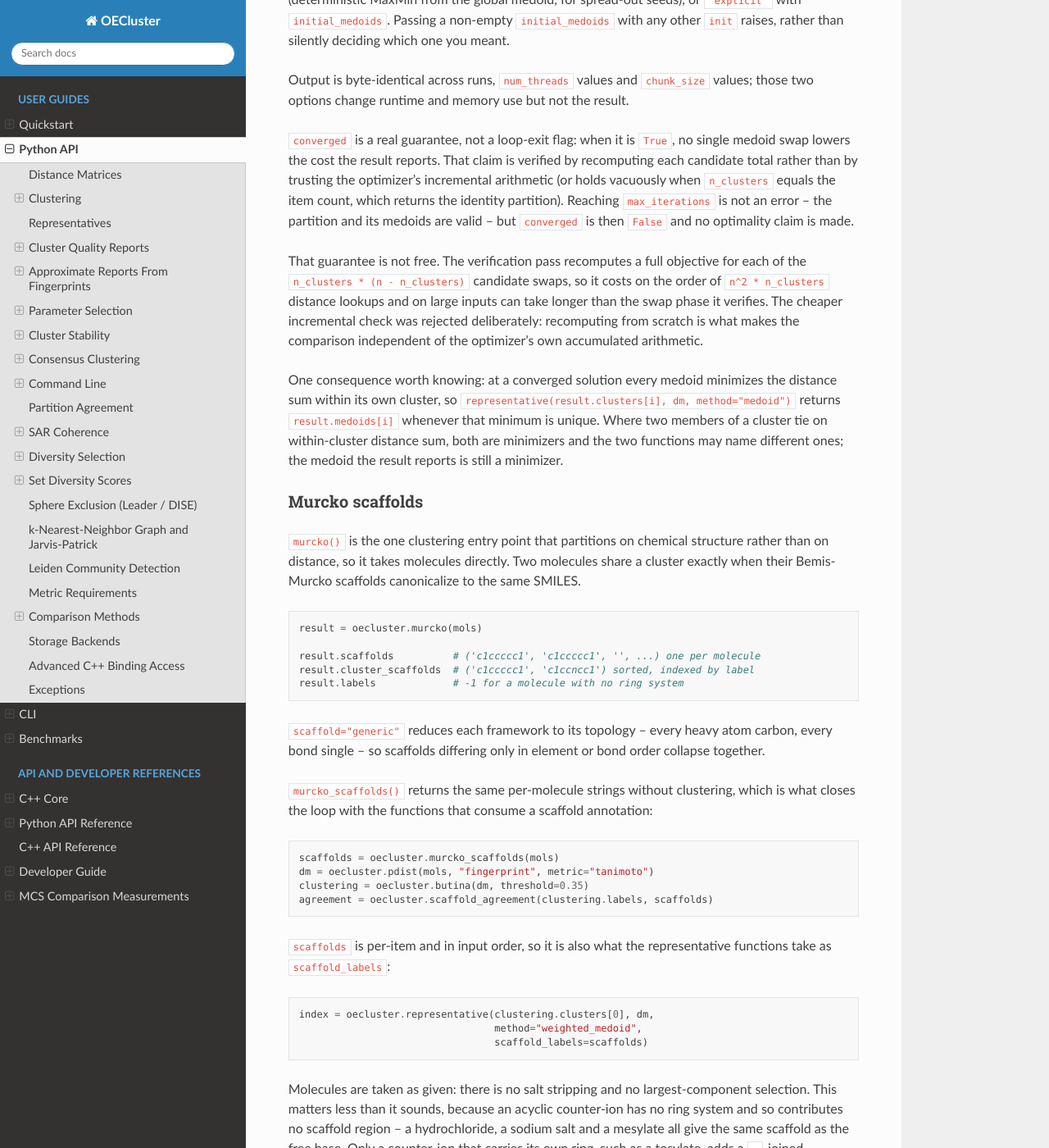
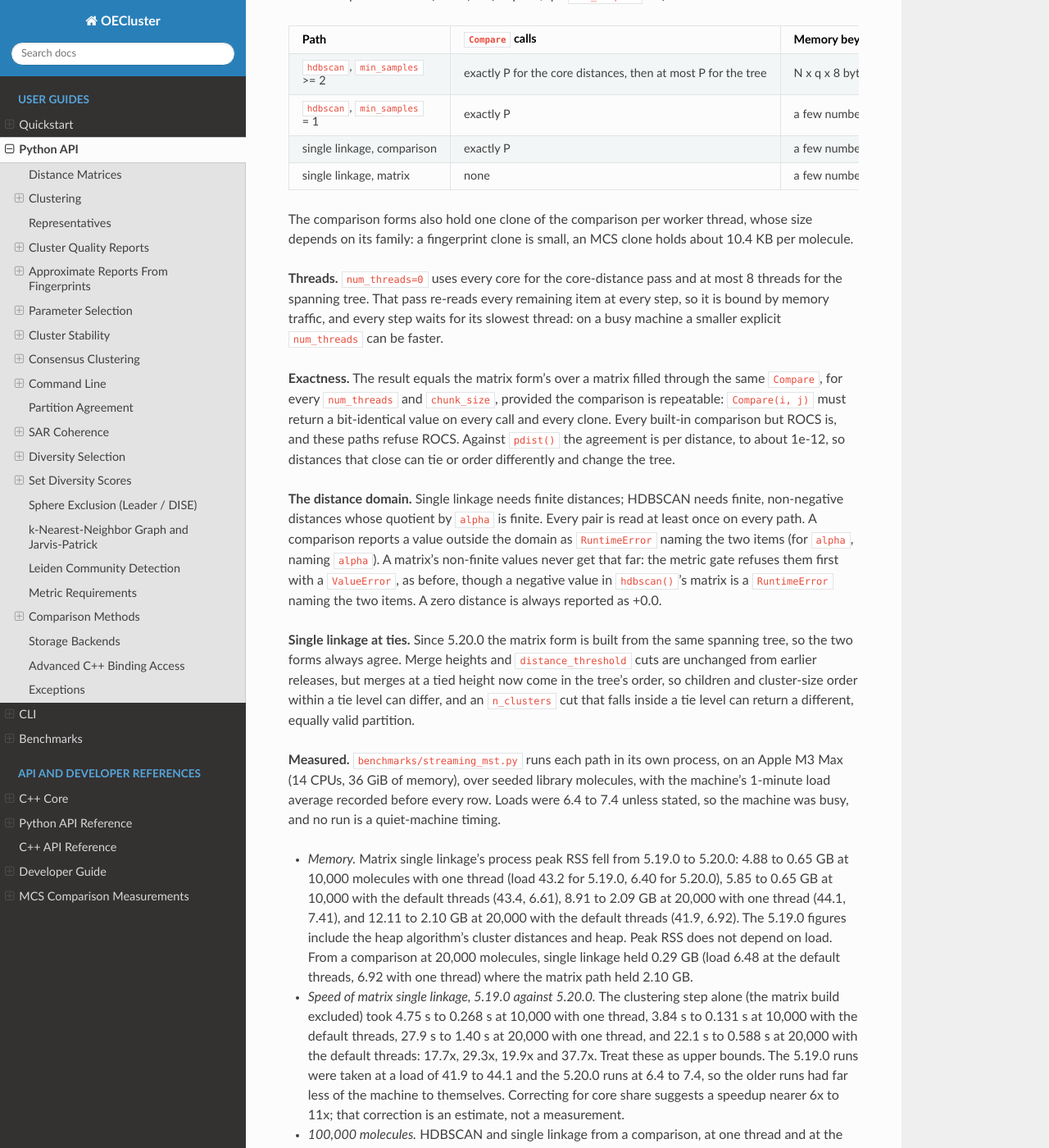
Before and after one commit to scott-arne/oecluster, a Sphinx documentation site: the page built from docs/python-api.md, in a window 1280 px wide and 1400 px high, scrolled down 4592 px. Shown: the whole window at 82% size. Built offline with Sphinx 7.4.7 and the Read the Docs theme 3.1.0, drawn with Linux system fonts in a browser that asks for light colours; pages that are not in the unit, such as notebooks, are missing from menus; the version number is read from the project's files by our own code; some of the changed text lies outside the part shown.

Commit message:
docs: document HDBSCAN and single linkage from a comparison; release 5.20.0
Adds the API docs with the cost table, the README and ROADMAP entries and the 5.20.0 changelog, and bumps the version through vrzn.

````diff
--- a/CMakeLists.txt
+++ b/CMakeLists.txt
@@ -4,7 +4,7 @@ if(POLICY CMP0144)
     cmake_policy(SET CMP0144 NEW)
 endif()
 
-project(oecluster VERSION 5.19.0 LANGUAGES CXX)
+project(oecluster VERSION 5.20.0 LANGUAGES CXX)
 
 set(CMAKE_CXX_STANDARD 17)
 set(CMAKE_CXX_STANDARD_REQUIRED ON)
--- a/docs/python-api.md
+++ b/docs/python-api.md
@@ -104,8 +104,8 @@ The available algorithms and their key parameters:
 | `butina(items, threshold, ...)` | `DistanceMatrix`, comparison, or items | `threshold`, `reordering`, `max_graph_bytes` |
 | `sphere_exclusion(items, threshold, ...)` | `DistanceMatrix`, comparison, or items | `threshold`, `order`, `assignment` |
 | `dbscan(items, eps, ...)` | `DistanceMatrix`, comparison, or items | `eps`, `min_samples`, `max_graph_bytes` |
-| `hdbscan(dm, ...)` | `DistanceMatrix` | `min_cluster_size`, `min_samples`, `cluster_selection_method` |
-| `agglomerative(dm, ...)` | `DistanceMatrix` | `n_clusters`, `distance_threshold`, `linkage` |
+| `hdbscan(items, ...)` | `DistanceMatrix`, comparison, or items | `min_cluster_size`, `min_samples`, `cluster_selection_method` |
+| `agglomerative(items, ...)` | `DistanceMatrix`; comparison or items with `linkage="single"` | `n_clusters`, `distance_threshold`, `linkage` |
 | `k_medoids(dm, ...)` | `DistanceMatrix` | `n_clusters`, `init`, `initial_medoids` |
 | `bitbirch(fingerprints, ...)` | `oefp.OEFPBatch` | `threshold`, `branching_factor`, `merge_criterion` |
 | `murcko(mols, ...)` | `list[OEMolBase]` | `scaffold` |
@@ -196,6 +196,99 @@ process peak RSS of 2.10 GB, so the comparison form took about 2.3 times as
 long for about a seventh of the peak memory. At 100,000 molecules Butina from
 a comparison took 51.8 s with a process peak RSS of 1.08 GB, and did not build
 the 40 GB matrix the matrix form would.
+
+### HDBSCAN and single linkage without a matrix
+
+`hdbscan()` and `agglomerative(..., linkage="single")` also cluster straight
+from a comparison, holding no N x N matrix. Their first argument, `items`,
+takes the same three forms as `butina()`: a `SymmetricDistanceMatrix` (dense
+or memory-mapped), a prebuilt comparison, or a sequence of items with
+`comparison=`. `distance_matrix=` remains a keyword alias that accepts only a
+matrix.
+
+```python
+result = oecluster.hdbscan(mols, comparison="fingerprint", min_cluster_size=5)
+result = oecluster.agglomerative(oecluster.FingerprintComparison(mols),
+                                 linkage="single", n_clusters=50)
+```
+
+Both build a minimum spanning tree with Prim's algorithm. Complete, average
+and weighted linkage need a matrix, and `agglomerative()` refuses a
+comparison with any of them. What the comparison forms compare and hold
+(P = N(N-1)/2 pairs, q = `min_samples` - 1):
+
+| Path | `Compare` calls | Memory beyond the result |
+|---|---|---|
+| `hdbscan`, `min_samples` >= 2 | exactly P for the core distances, then at most P for the tree | N x q x 8 bytes during the core pass, a few numbers per item after |
+| `hdbscan`, `min_samples` = 1 | exactly P | a few numbers per item |
+| single linkage, comparison | exactly P | a few numbers per item |
+| single linkage, matrix | none | a few numbers per item, where 5.19.0 held about 12 GB at 20,000 items |
+
+The comparison forms also hold one clone of the comparison per worker
+thread, whose size depends on its family: a fingerprint clone is small, an
+MCS clone holds about 10.4 KB per molecule.
+
+**Threads.** `num_threads=0` uses every core for the core-distance pass and
+at most 8 threads for the spanning tree. That pass re-reads every remaining
+item at every step, so it is bound by memory traffic, and every step waits
+for its slowest thread: on a busy machine a smaller explicit `num_threads`
+can be faster.
+
+**Exactness.** The result equals the matrix form's over a matrix filled
+through the same `Compare`, for every `num_threads` and `chunk_size`,
+provided the comparison is repeatable: `Compare(i, j)` must return a
+bit-identical value on every call and every clone. Every built-in
+comparison but ROCS is, and these paths refuse ROCS. Against `pdist()` the
+agreement is per distance, to about 1e-12, so distances that close can tie
+or order differently and change the tree.
+
+**The distance domain.** Single linkage needs finite distances; HDBSCAN
+needs finite, non-negative distances whose quotient by `alpha` is finite.
+Every pair is read at least once on every path. A comparison reports a value
+outside the domain as `RuntimeError` naming the two items (for `alpha`,
+naming `alpha`). A matrix's non-finite values never get that far: the metric
+gate refuses them first with a `ValueError`, as before, though a negative
+value in `hdbscan()`'s matrix is a `RuntimeError` naming the two items.
+A zero distance is always reported as +0.0.
+
+**Single linkage at ties.** Since 5.20.0 the matrix form is built from the
+same spanning tree, so the two forms always agree. Merge heights and
+`distance_threshold` cuts are unchanged from earlier releases, but merges at
+a tied height now come in the tree's order, so children and cluster-size
+order within a tie level can differ, and an `n_clusters` cut that falls
+inside a tie level can return a different, equally valid partition.
+
+**Measured.** `benchmarks/streaming_mst.py` runs each path in its own
+process, on an Apple M3 Max (14 CPUs, 36 GiB of memory), over seeded library molecules, with the machine's
+1-minute load average recorded before every row. Loads were 6.4 to 7.4
+unless stated, so the machine was busy, and no run is a quiet-machine
+timing.
+
+- *Memory.* Matrix single linkage's process peak RSS fell from 5.19.0 to
+  5.20.0: 4.88 to 0.65 GB at 10,000 molecules with one thread (load 43.2 for
+  5.19.0, 6.40 for 5.20.0), 5.85 to 0.65 GB at 10,000 with the default
+  threads (43.4, 6.61), 8.91 to 2.09 GB at 20,000 with one thread (44.1,
+  7.41), and 12.11 to 2.10 GB at 20,000 with the default threads (41.9,
+  6.92). The 5.19.0 figures include the heap algorithm's cluster distances
+  and heap. Peak RSS does not depend on load. From a comparison at 20,000
+  molecules, single linkage held 0.29 GB (load 6.48 at the default threads,
+  6.92 with one thread) where the matrix path held 2.10 GB.
+- *Speed of matrix single linkage, 5.19.0 against 5.20.0.* The clustering
+  step alone (the matrix build excluded) took 4.75 s to 0.268 s at 10,000
+  with one thread, 3.84 s to 0.131 s at 10,000 with the default threads,
+  27.9 s to 1.40 s at 20,000 with one thread, and 22.1 s to 0.588 s at
+  20,000 with the default threads: 17.7x, 29.3x, 19.9x and 37.7x. Treat
+  these as upper bounds. The 5.19.0 runs were taken at a load of 41.9 to
+  44.1 and the 5.20.0 runs at 6.4 to 7.4, so the older runs had far less of
+  the machine to themselves. Correcting for core share suggests a speedup
+  nearer 6x to 11x; that correction is an estimate, not a measurement.
+- *100,000 molecules.* HDBSCAN and single linkage from a comparison, at one
+  thread and at the default threads, peaked at 1.04 to 1.07 GB of process
+  RSS (loads 7.26, 16.88, 51.70 and 66.90), where the condensed matrix alone
+  would need 40.0 GB and is never allocated. These four runs are evidence
+  that the size is feasible and what it costs in memory. Their wall times
+  were taken under loads above the benchmark's validity limit of 7 and make
+  no timing or scaling claim.
 
 ### k-medoids
 
--- a/pyproject.toml
+++ b/pyproject.toml
@@ -12,7 +12,7 @@ build-backend = "scikit_build_core.build"
 
 [project]
 name = "oecluster"
-version = "5.19.0"
+version = "5.20.0"
 description = "High-performance pairwise distance and clustering for OpenEye Toolkits"
 license = "MIT"
 license-files = ["LICENSE"]
````
Also changed, not shown: CHANGELOG.md (+57 -0 lines), README.md (+6 -4 lines), ROADMAP.md (+7 -4 lines), 5 other files.
